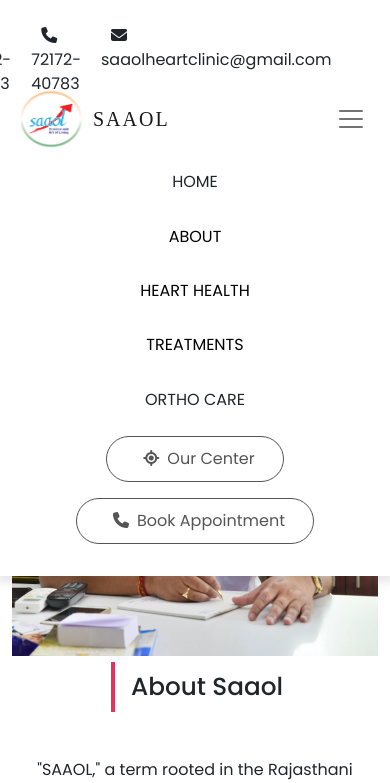
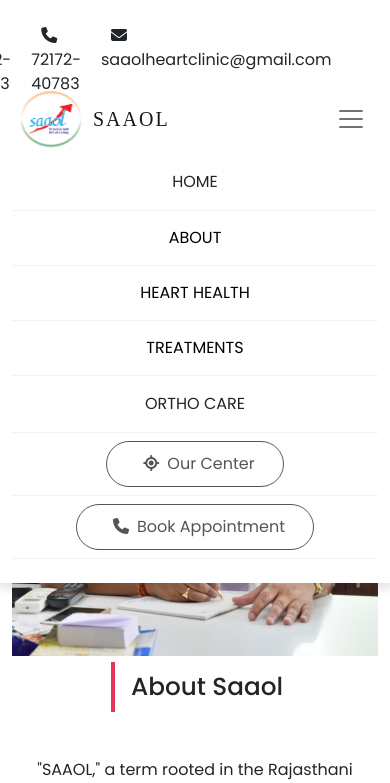
Before and after one commit to DoneshipBreakingBad/Medical, a PHP site: page /about.html in a window 390 px wide, after a click that opens the changed part. Shown: the top 783 px of the page. Run offline with PHP 8.4, Linux system fonts and the light colour scheme; some web fonts are replaced.

Commit message:
Update main.css

```diff
--- a/css/main.css
+++ b/css/main.css
@@ -382,11 +382,9 @@ footer a:hover {
 }
 
 /* media queries */
-@media screen and (max-width: 992px) {
+@media (min-width: 992px) {
     .nav-item {
         border-bottom: none;
-        float: left;
-        padding-left: 900px;
     }
 }
 
```
